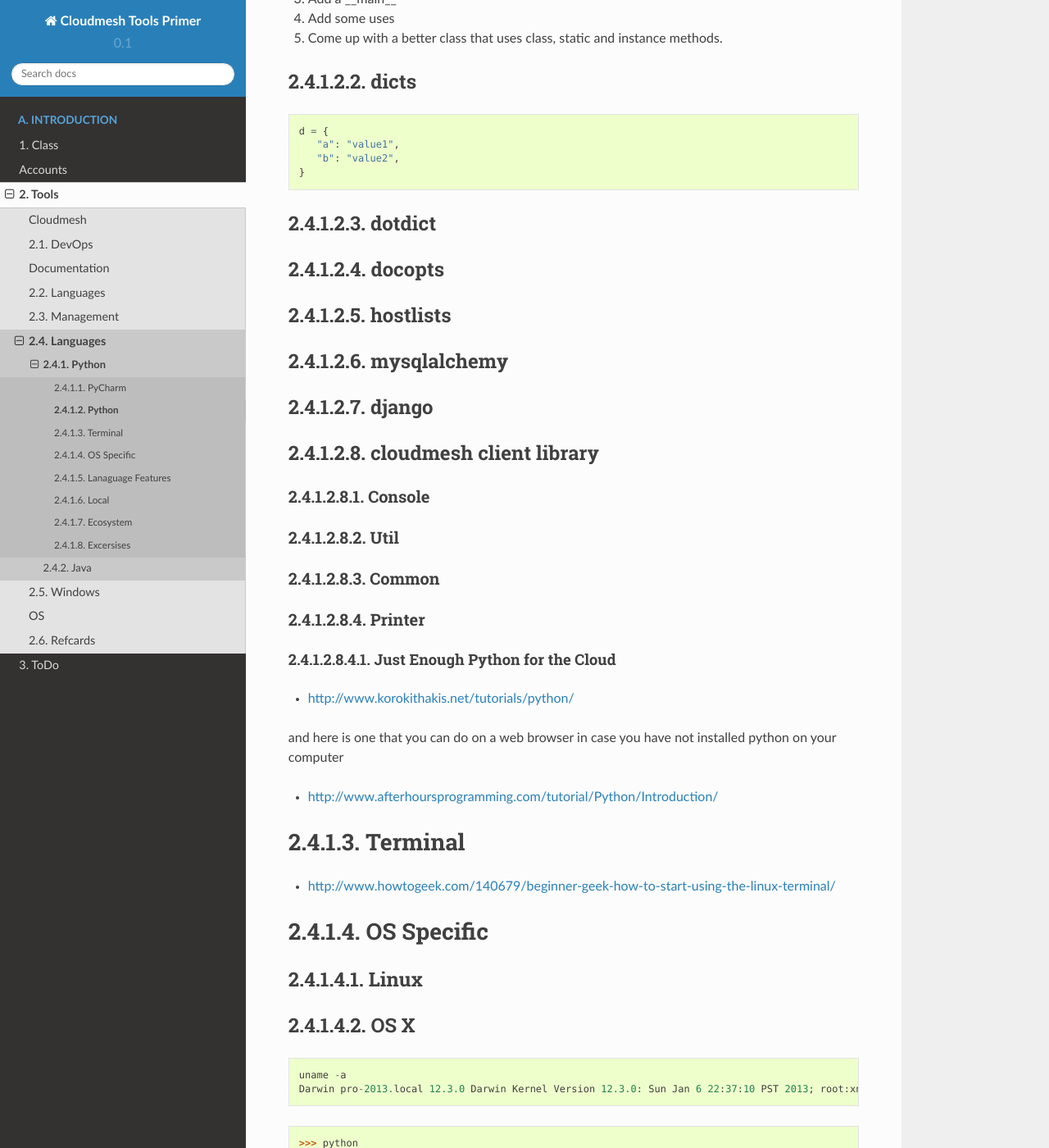
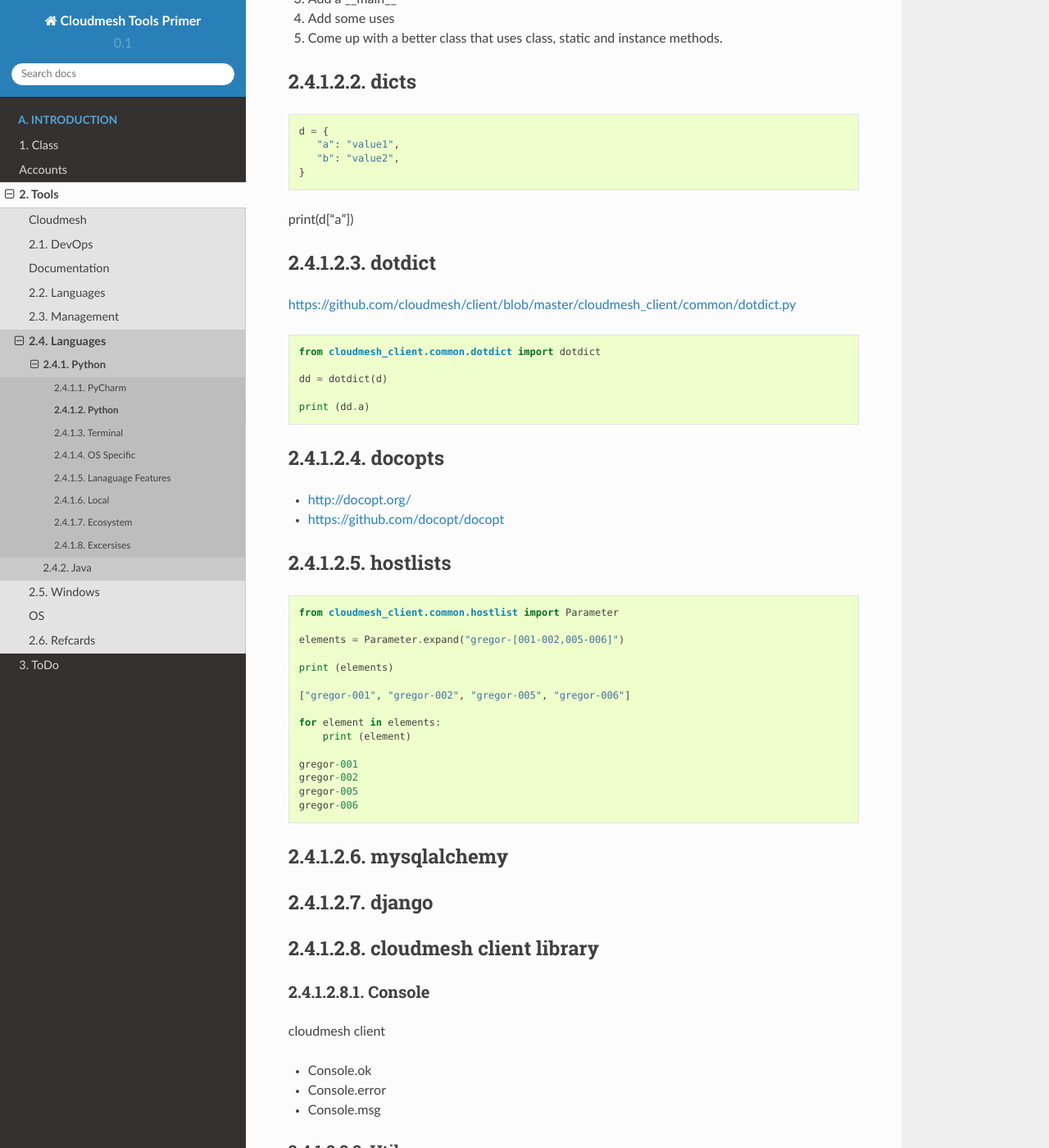
Before and after one commit to tangbeve/tools, a Sphinx documentation site: the page built from docs/source/tools/languages/python/python.rst, in a window 1280 px wide and 1400 px high, scrolled down 596 px. Shown: the whole window at 82% size. Built offline with Sphinx 7.4.7 and the Read the Docs theme 2.0.0, drawn with Linux system fonts in a browser that asks for light colours; formulas are drawn with MathJax 3; pages that are not in the unit, such as notebooks, are missing from menus.

Commit message:
new:dev: autorun

```diff
--- a/docs/source/accounts/index.rst
+++ b/docs/source/accounts/index.rst
@@ -1,4 +1,4 @@
- .. _my-reference-label:
+ .. _s_accounts:
 
 Accounts
 ========
--- a/docs/source/conf.py
+++ b/docs/source/conf.py
@@ -41,6 +41,7 @@ extensions = [
 
 extensions += ['sphinx-prompt']
 extensions += ['sphinx.ext.graphviz']
+extensions += ['sphinxcontrib.autorun']
 
 # Add any paths that contain templates here, relative to this directory.
 templates_path = ['_templates']
--- a/docs/source/tools/languages/python/python.rst
+++ b/docs/source/tools/languages/python/python.rst
@@ -10,19 +10,19 @@ classes
 
    class dog(object):
 
-      def __init(self, args):
-         print(args)
+	  def __init(self, args):
+		 print(args)
 
-      @staticmethod
-      def bone(args):
+	  @staticmethod
+	  def bone(args):
 	 print(args)
 
-      def bread(self, args):
-         print (args)
+	  def bread(self, args):
+		 print (args)
 
-       @classmethod
-       def kind(cls, args):
-          print (args)
+	   @classmethod
+	   def kind(cls, args):
+		  print (args)
 	  print ("mamal")
 
 1. What is the difference between static and class methods?
@@ -42,14 +42,53 @@ dicts
      "b": "value2",
   }
 
+print(d["a"])
+
 dotdict
 -------
+
+https://github.com/cloudmesh/client/blob/master/cloudmesh_client/common/dotdict.py
+
+
+.. code-block:: python
+
+	from cloudmesh_client.common.dotdict import dotdict
+
+	dd = dotdict(d)
+
+	print (dd.a)
 
 docopts
 -------
 
+* http://docopt.org/
+
+* https://github.com/docopt/docopt
+
+
 hostlists
 ---------
+
+.. code-block:: python
+
+	from cloudmesh_client.common.hostlist import Parameter
+
+	elements = Parameter.expand("gregor-[001-002,005-006]")
+
+	print (elements)
+
+	["gregor-001", "gregor-002", "gregor-005", "gregor-006"]
+
+	for element in elements:
+	    print (element)
+
+	gregor-001
+	gregor-002
+	gregor-005
+	gregor-006
+
+
+
 
 mysqlalchemy
 ------------
@@ -62,6 +101,12 @@ cloudmesh client library
 
 Console
 ^^^^^^^
+
+cloudmesh client
+
+* Console.ok
+* Console.error
+* Console.msg
 
 Util
 ^^^^
```
